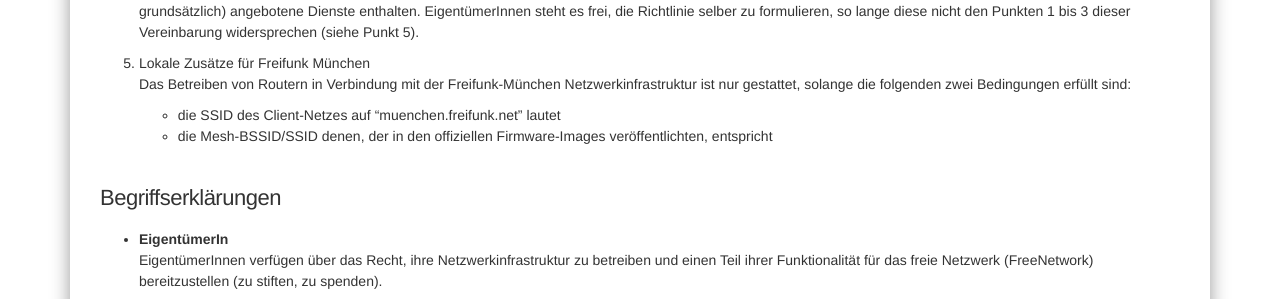
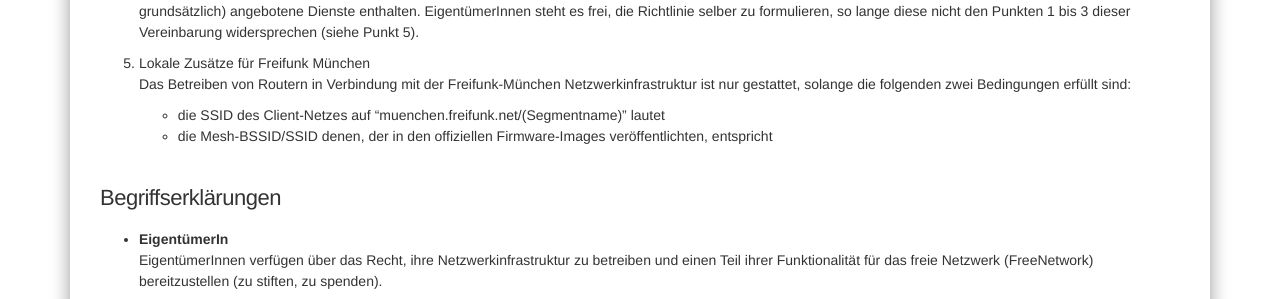
Before and after one commit to freifunkMUC/freifunkmuc.github.io, a Jekyll site: the page built from nutzungsbedingungen.md, in a window 1280 px wide and 900 px high, scrolled down 981 px. Shown: the part 153-452 px from the top of the window. Built offline with Jekyll 4.4.1, drawn with Linux system fonts in a browser that asks for light colours.

Commit message:
Update nutzungsbedingungen.md

```diff
--- a/nutzungsbedingungen.md
+++ b/nutzungsbedingungen.md
@@ -49,7 +49,7 @@ EigentümerInnen steht es frei, die Richtlinie selber zu formulieren, so lange d
 
 5. Lokale Zusätze für Freifunk München \\
 Das Betreiben von Routern in Verbindung mit der Freifunk-München Netzwerkinfrastruktur ist nur gestattet, solange die folgenden zwei Bedingungen erfüllt sind:
- * die SSID des Client-Netzes auf "muenchen.freifunk.net" lautet
+ * die SSID des Client-Netzes auf "muenchen.freifunk.net/(Segmentname)" lautet
  * die Mesh-BSSID/SSID denen, der in den offiziellen Firmware-Images veröffentlichten, entspricht
 
 ### Begriffserklärungen
```
